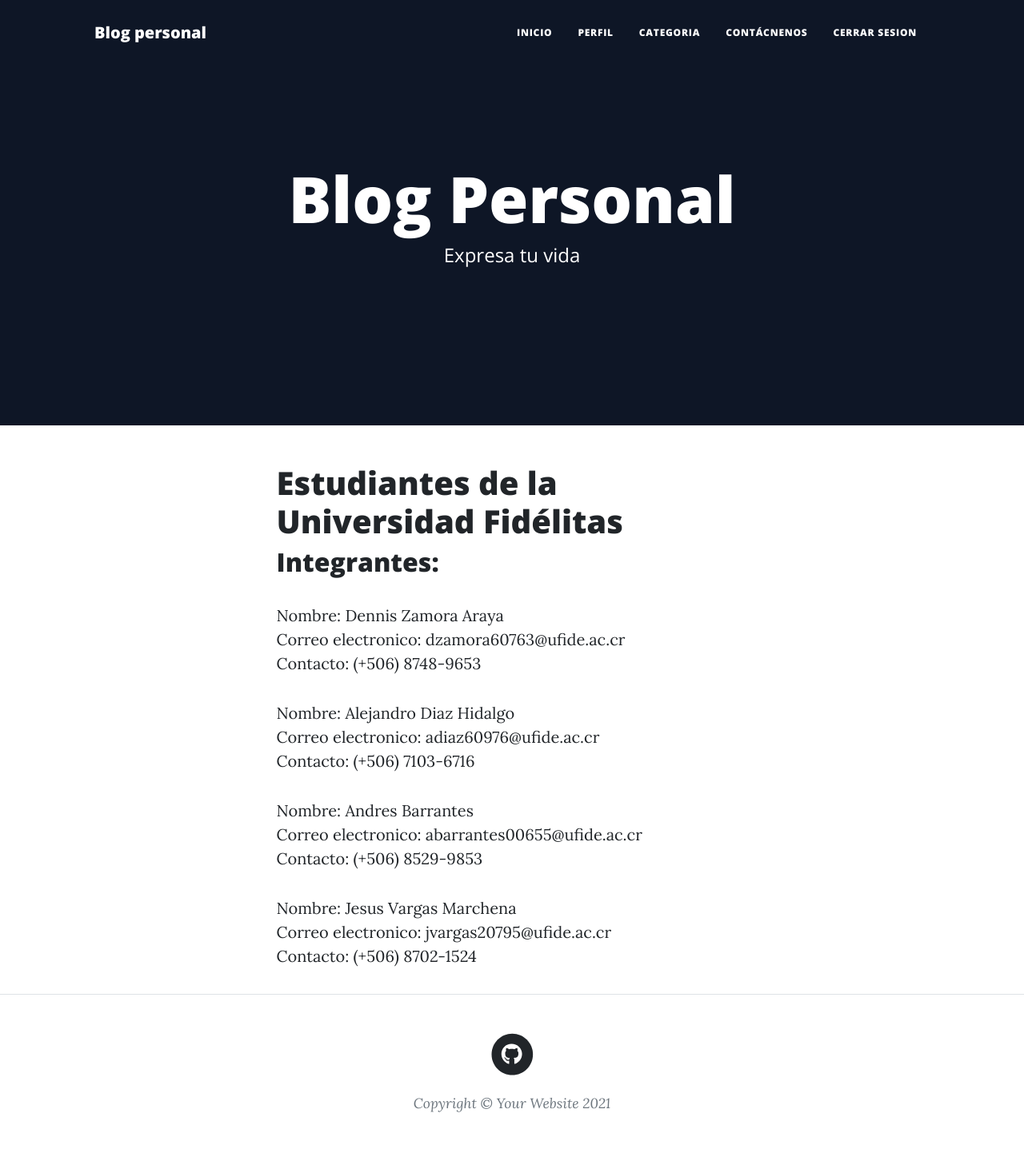
After one commit to DennisZamora/proyecto-web-cliente, a PHP site: page /aboutUs.php in a window 1280 px wide. The commit adds this page. Shown: the whole page at 80% size. Run offline with PHP 8.4, Linux system fonts and the light colour scheme.

Commit message:
About us
Se agrega el about y cambios en el archivo principal.php

```diff
--- /dev/null
+++ b/aboutUs.php
@@ -0,0 +1,111 @@
+<!DOCTYPE html>
+<html lang="en">
+
+<head>
+    <meta charset="utf-8" />
+    <meta name="viewport" content="width=device-width, initial-scale=1, shrink-to-fit=no" />
+    <meta name="description" content="" />
+    <meta name="author" content="" />
+    <title>Principal</title>
+    <link rel="icon" type="image/x-icon" href="assets/favicon.ico" />
+    <script src="https://use.fontawesome.com/releases/v5.15.3/js/all.js" crossorigin="anonymous"></script>
+    <link href="https://fonts.googleapis.com/css?family=Lora:400,700,400italic,700italic" rel="stylesheet" type="text/css" />
+    <link href="https://fonts.googleapis.com/css?family=Open+Sans:300italic,400italic,600italic,700italic,800italic,400,300,600,700,800" rel="stylesheet" type="text/css" />
+    <link rel="icon" href="imagenes/icono.png">
+    <link rel="stylesheet" href="css/principal.css">
+</head>
+
+<body>
+    <!-- Navigation-->
+    <nav class="navbar navbar-expand-lg navbar-light" id="mainNav">
+        <div class="container px-4 px-lg-5">
+            <a class="navbar-brand" href="principal.php">Blog personal</a>
+            <button class="navbar-toggler" type="button" data-bs-toggle="collapse" data-bs-target="#navbarResponsive" aria-controls="navbarResponsive" aria-expanded="false" aria-label="Toggle navigation">
+                Menu
+                <i class="fas fa-bars"></i>
+            </button>
+            <div class="collapse navbar-collapse" id="navbarResponsive">
+                <ul class="navbar-nav ms-auto py-4 py-lg-0">
+                    <li class="nav-item"><a class="nav-link px-lg-3 py-3 py-lg-4" href="principal.php">Inicio</a></li>
+                    <li class="nav-item"><a class="nav-link px-lg-3 py-3 py-lg-4" href="perfil.php">Perfil</a></li>
+                    <li class="nav-item"><a class="nav-link px-lg-3 py-3 py-lg-4" href="#">Categoria</a></li>
+                    <li class="nav-item"><a class="nav-link px-lg-3 py-3 py-lg-4" href="aboutUs.php">Contácnenos</a></li>
+                    <li class="nav-item"><a class="nav-link px-lg-3 py-3 py-lg-4" href="cerrarsesion.php">Cerrar sesion</a></li>
+                </ul>
+            </div>
+        </div>
+    </nav>
+    <!-- Page Header-->
+    <header class="masthead">
+        <div class="container position-relative px-4 px-lg-5">
+            <div class="row gx-4 gx-lg-5 justify-content-center">
+                <div class="col-md-10 col-lg-8 col-xl-7">
+                    <div class="site-heading">
+                        <h1>Blog Personal</h1>
+                        <span class="subheading">Expresa tu vida</span>
+                    </div>
+                </div>
+            </div>
+        </div>
+    </header>
+    <!-- Main Content-->
+
+    <div class="container px-4 px-lg-5">
+        <div class="row gx-4 gx-lg-5 justify-content-center">
+            <div class="col-md-10 col-lg-8 col-xl-7">
+                <h1>Estudiantes de la Universidad Fidélitas</h1>
+                <h2>Integrantes:</h2>
+                <div id="contenido"></div>
+                <div>
+                    <p>Nombre: Dennis Zamora Araya <br>
+                        Correo electronico: dzamora60763@ufide.ac.cr <br>
+                        Contacto: (+506) 8748-9653
+                    </p>
+                    <p>Nombre: Alejandro Diaz Hidalgo <br>
+                        Correo electronico: adiaz60976@ufide.ac.cr <br>
+                        Contacto: (+506) 7103-6716
+                    </p>
+                    <p>Nombre: Andres Barrantes <br>
+                        Correo electronico: abarrantes00655@ufide.ac.cr <br>
+                        Contacto: (+506) 8529-9853
+                    </p>
+                    <p>Nombre: Jesus Vargas Marchena <br>
+                        Correo electronico: jvargas20795@ufide.ac.cr <br>
+                        Contacto: (+506) 8702-1524
+                    </p>
+
+                </div>
+
+            </div>
+        </div>
+    </div>
+
+
+    <footer class="border-top">
+        <div class="container px-4 px-lg-5">
+            <div class="row gx-4 gx-lg-5 justify-content-center">
+                <div class="col-md-10 col-lg-8 col-xl-7">
+                    <ul class="list-inline text-center">
+
+                        <li class="list-inline-item">
+                            <a href="https://github.com/shu353/proyecto-web-cliente">
+                                <span class="fa-stack fa-lg">
+                                    <i class="fas fa-circle fa-stack-2x"></i>
+                                    <i class="fab fa-github fa-stack-1x fa-inverse"></i>
+                                </span>
+                            </a>
+                        </li>
+                    </ul>
+                    <div class="small text-center text-muted fst-italic">Copyright &copy; Your Website 2021</div>
+                </div>
+            </div>
+        </div>
+    </footer>
+
+
+    <script src="https://cdn.jsdelivr.net/npm/bootstrap@5.0.2/dist/js/bootstrap.bundle.min.js"></script>
+
+    <script src="funcionalidades/about.js"></script>
+</body>
+
+</html>
```
Also changed, not shown: principal.php (+5 -4 lines).
